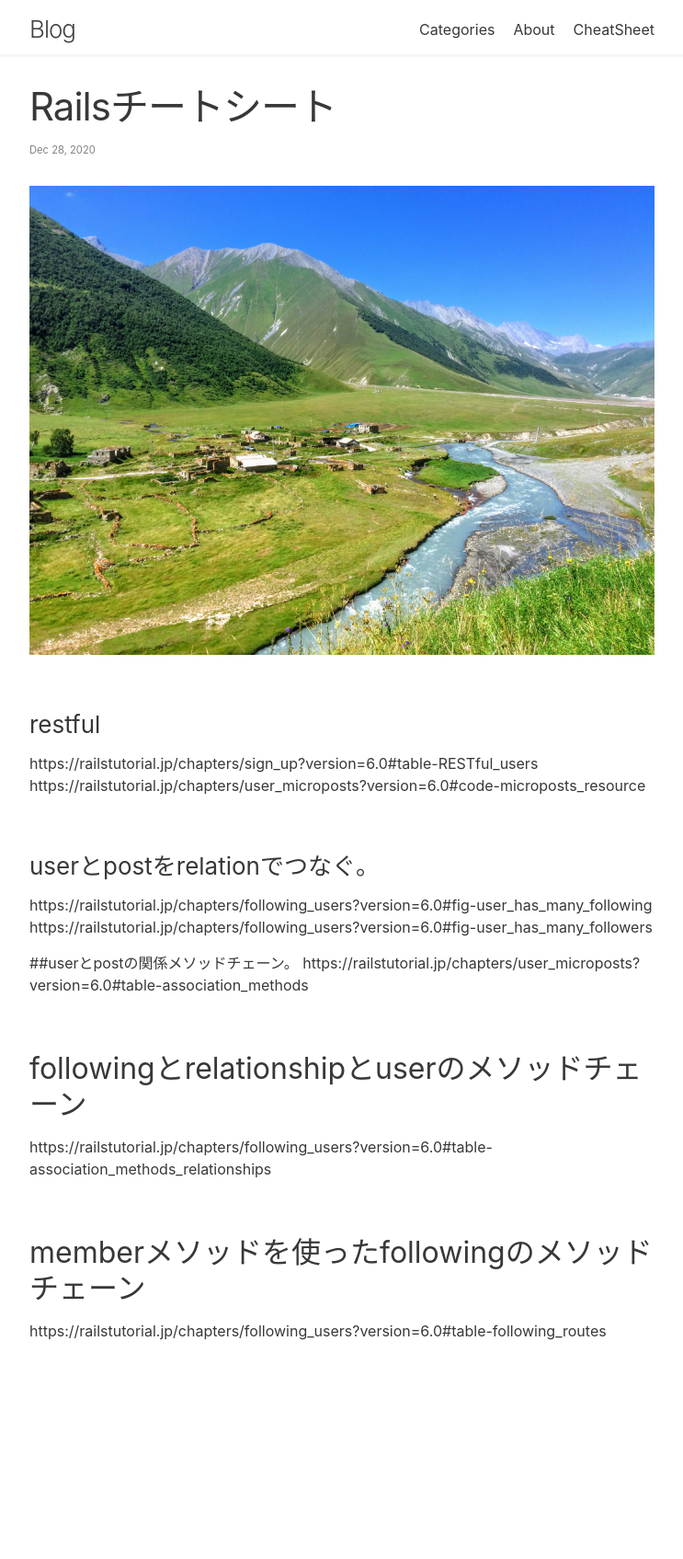
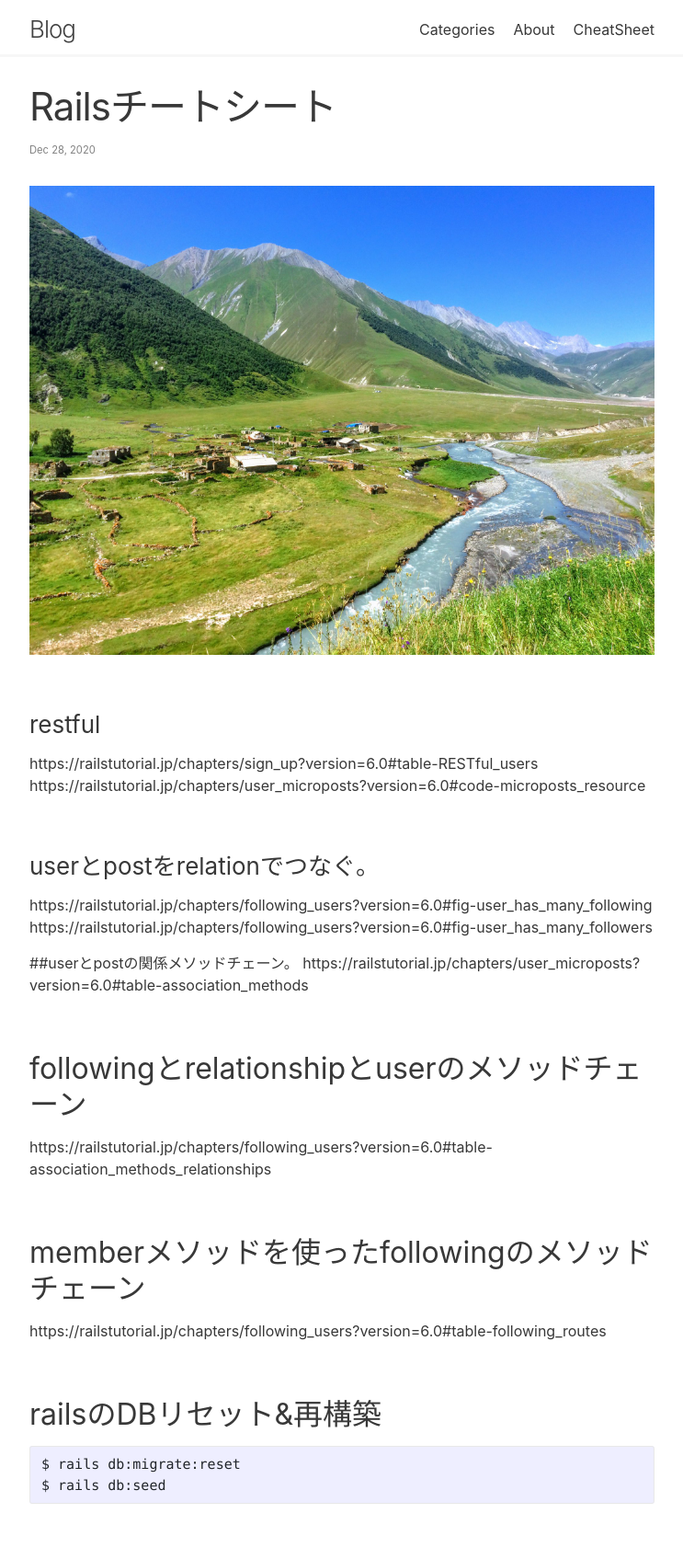
Before and after one commit to kazblog/kazblog.github.io, a Jekyll site: the page built from _posts/cheatsheet/Rails/2020-12-28-restful copy.md, in a window 1280 px wide. Shown: the whole page at 92% size, without its empty margins (268-1011 px from the left). Built offline with Jekyll 4.4.1, drawn with Linux system fonts in a browser that asks for light colours; before the commit the page ends 1519 px from its top, so only the background shows below that.

Commit message:
Update 2020-12-28-restful copy.md

````diff
--- a/_posts/cheatsheet/Rails/2020-12-28-restful copy.md
+++ b/_posts/cheatsheet/Rails/2020-12-28-restful copy.md
@@ -30,3 +30,11 @@ https://railstutorial.jp/chapters/following_users?version=6.0#table-association_
 
 ## memberメソッドを使ったfollowingのメソッドチェーン
 https://railstutorial.jp/chapters/following_users?version=6.0#table-following_routes
+
+
+## railsのDBリセット&再構築
+
+```
+$ rails db:migrate:reset
+$ rails db:seed
+```
````
